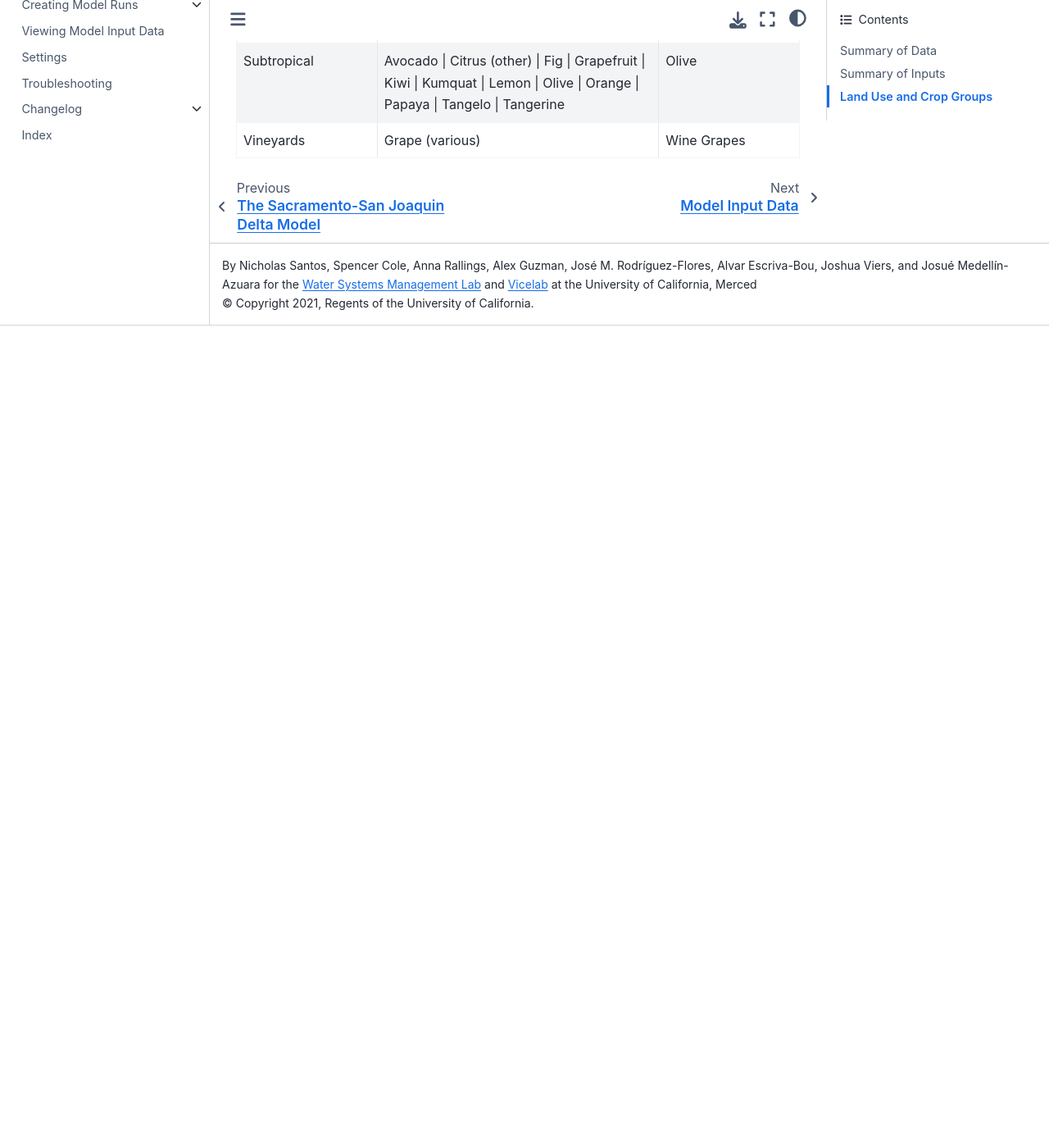
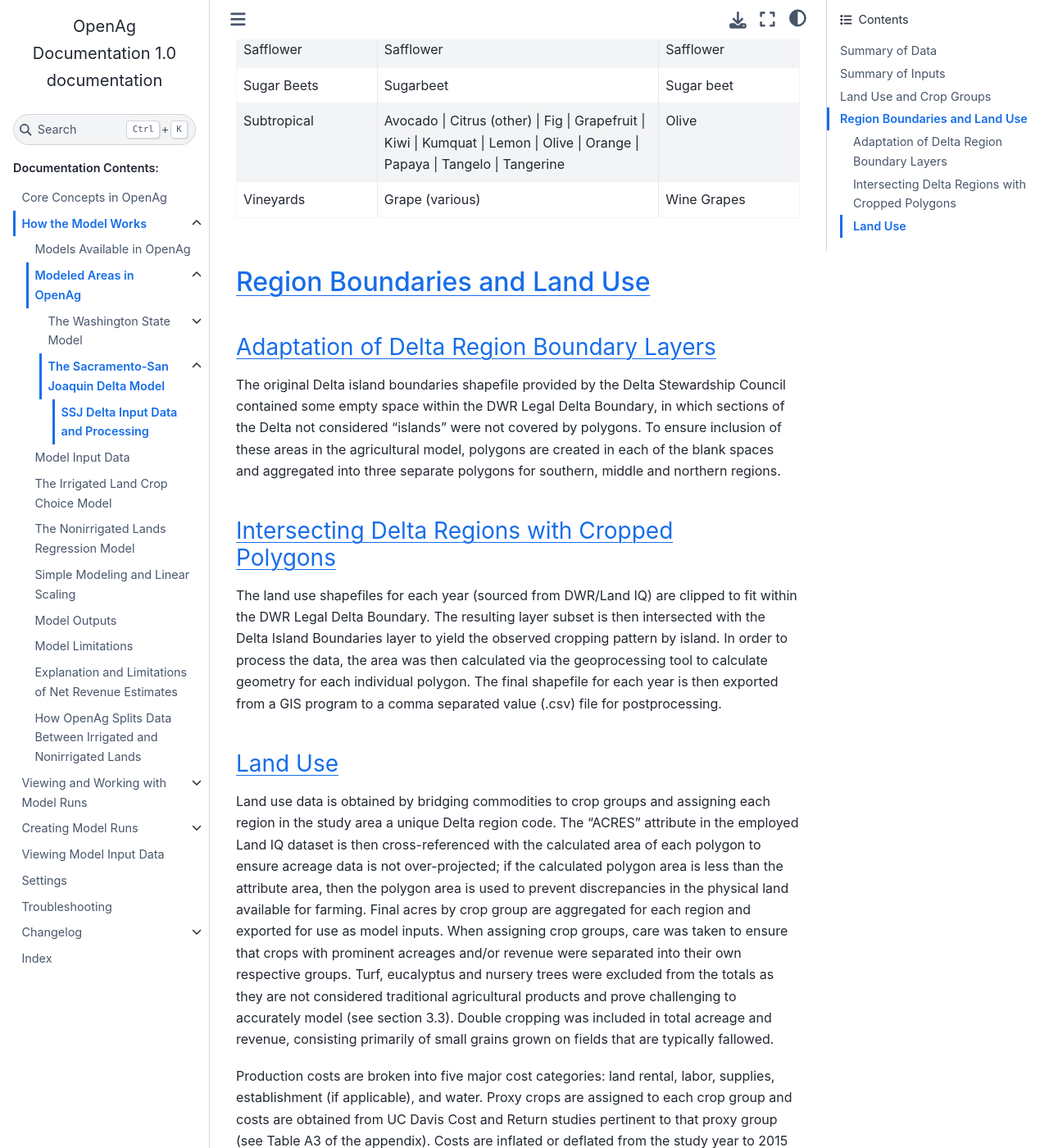
Before and after one commit to Water-Systems-Management-UCM/OpenAg_Docs, a Sphinx documentation site: the page built from source/ModelAreas/ssj_delta/input_data_sources.rst, in a window 1280 px wide and 1400 px high, scrolled down 4191 px. Shown: the whole window at 82% size. Built offline with Sphinx 7.4.7 and the Sphinx Book theme 1.1.4, drawn with Linux system fonts in a browser that asks for light colours; before the commit the page ends 4588 px from its top, so only the background shows below that; some of the changed text lies outside the part shown.

Commit message:
Draft additions to SSJ Delta docs, index entries for all model areas

```diff
--- a/source/ModelAreas/ssj_delta/input_data_sources.rst
+++ b/source/ModelAreas/ssj_delta/input_data_sources.rst
@@ -1,3 +1,6 @@
+.. index::
+    triple: delta; model area; data sources
+
 .. _SSJDeltaModelInputsDoc:
 
 SSJ Delta Input Data and Processing
@@ -80,3 +83,29 @@ too small to effectively allocate land between.
     Sugar Beets, Sugarbeet, Sugar beet
     Subtropical, "Avocado | Citrus (other) | Fig | Grapefruit | Kiwi | Kumquat | Lemon | Olive | Orange | Papaya | Tangelo | Tangerine", Olive
     Vineyards, Grape (various), Wine Grapes
+
+
+Region Boundaries and Land Use
+---------------------------------
+Adaptation of Delta Region Boundary Layers
+____________________________________________
+The original Delta island boundaries shapefile provided by the Delta Stewardship Council contained some empty space within the DWR Legal Delta Boundary, in which sections of the Delta not considered “islands” were not covered by polygons. To ensure inclusion of these areas in the agricultural model, polygons are created in each of the blank spaces and aggregated into three separate polygons for southern, middle and northern regions.
+
+Intersecting Delta Regions with Cropped Polygons
+_________________________________________________
+The land use shapefiles for each year (sourced from DWR/Land IQ) are clipped to fit within the DWR Legal Delta Boundary. The resulting layer subset is then intersected with the Delta Island Boundaries layer to yield the observed cropping pattern by island. In order to process the data, the area was then calculated via the geoprocessing tool to calculate geometry for each individual polygon. The final shapefile for each year is then exported from a GIS program to a comma separated value (.csv) file for postprocessing.
+
+Land Use
+____________
+Land use data is obtained by bridging commodities to crop groups and assigning each region in the study area a unique Delta region code. The “ACRES” attribute in the employed Land IQ dataset is then cross-referenced with the calculated area of each polygon to ensure acreage data is not over-projected; if the calculated polygon area is less than the attribute area, then the polygon area is used to prevent discrepancies in the physical land available for farming. Final acres by crop group are aggregated for each region and exported for use as model inputs.
+When assigning crop groups, care was taken to ensure that crops with prominent acreages and/or revenue were separated into their own respective groups. Turf, eucalyptus and nursery trees were excluded from the totals as they are not considered traditional agricultural products and prove challenging to accurately model (see section 3.3). Double cropping was included in total acreage and revenue, consisting primarily of small grains grown on fields that are typically fallowed.
+
+
+Production costs are broken into five major cost categories: land rental, labor, supplies, establishment (if applicable), and water. Proxy crops are assigned to each crop group and costs are obtained from UC Davis Cost and Return studies pertinent to that proxy group (see Table A3 of the appendix). Costs are inflated or deflated from the study year to 2015 dollars using Equation :math:numref:`eq1`:
+
+.. math:: C_{2015} = C_n(1-I_n)
+    :label: eq1
+
+where :math:`C_{2015}` is the cost in 2015 dollars, :math:`C_n` is the nominal cost in the study year, n, and :math:`I_n` is the cumulative inflation rate between year n and 2015.
+
+Costs in the current model version draw information from several studies and employ an average cost for each major cost type based on the post-inflation value across all studies utilized (see Table A3 of the appendix for a full list of all studies by crop group). Water is assumed to cost $10/AF as a baseline. Current cost assessments do not include annualized establishment costs; however, data is available to include this category in future economic modeling that considers annualized capital costs.
--- a/source/ModelAreas/ssj_delta/ssj_delta.rst
+++ b/source/ModelAreas/ssj_delta/ssj_delta.rst
@@ -1,3 +1,7 @@
+.. index::
+    double: model area; delta
+
+
 .. _SacramentoSanJoaquinModelDoc:
 
 The Sacramento-San Joaquin Delta Model
--- a/source/ModelAreas/washington/input_data_sources.rst
+++ b/source/ModelAreas/washington/input_data_sources.rst
@@ -1,3 +1,6 @@
+.. index::
+    triple: washington; model area; data sources
+
 .. _WashingtonModelInputsDoc:
 
 Washington Input Data and Processing
--- a/source/ModelAreas/washington/washington.rst
+++ b/source/ModelAreas/washington/washington.rst
@@ -1,3 +1,6 @@
+.. index::
+    double: washington; model area
+
 .. _WashingtonModelDoc:
 
 The Washington State Model
```
Also changed, not shown: other parts of source/ModelAreas/ssj_delta/input_data_sources.rst (+1 -1 lines).
